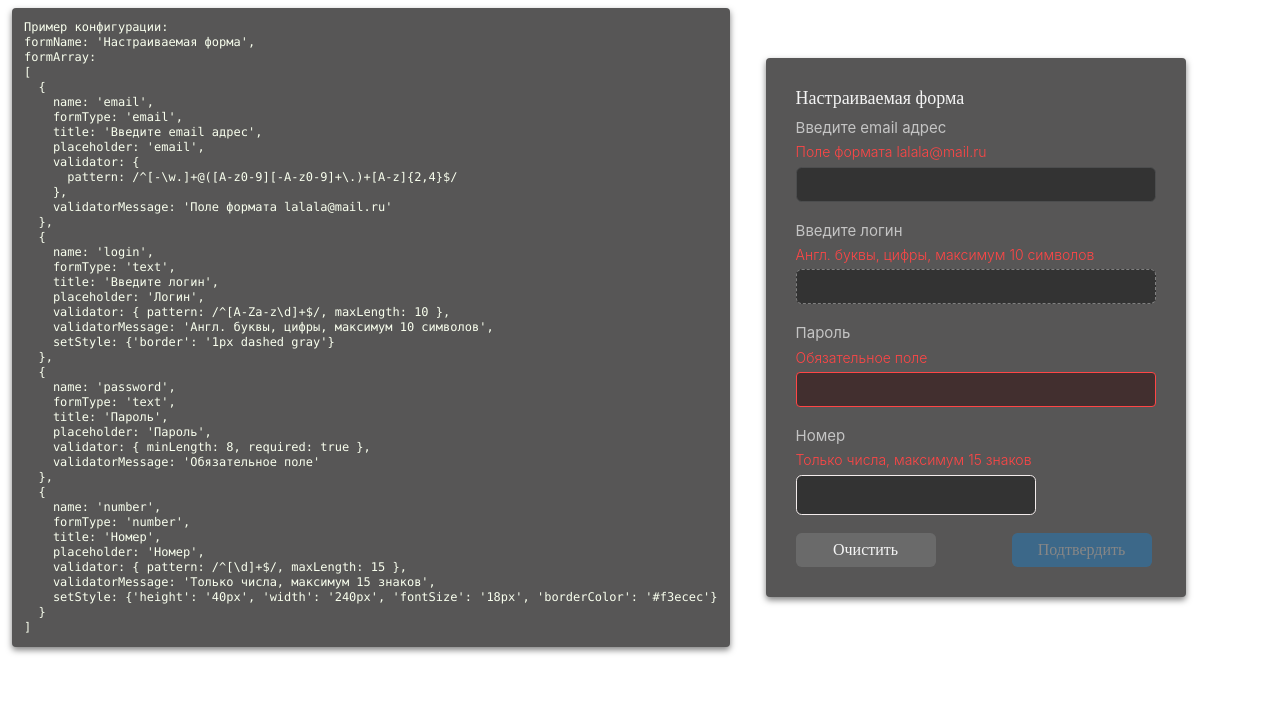
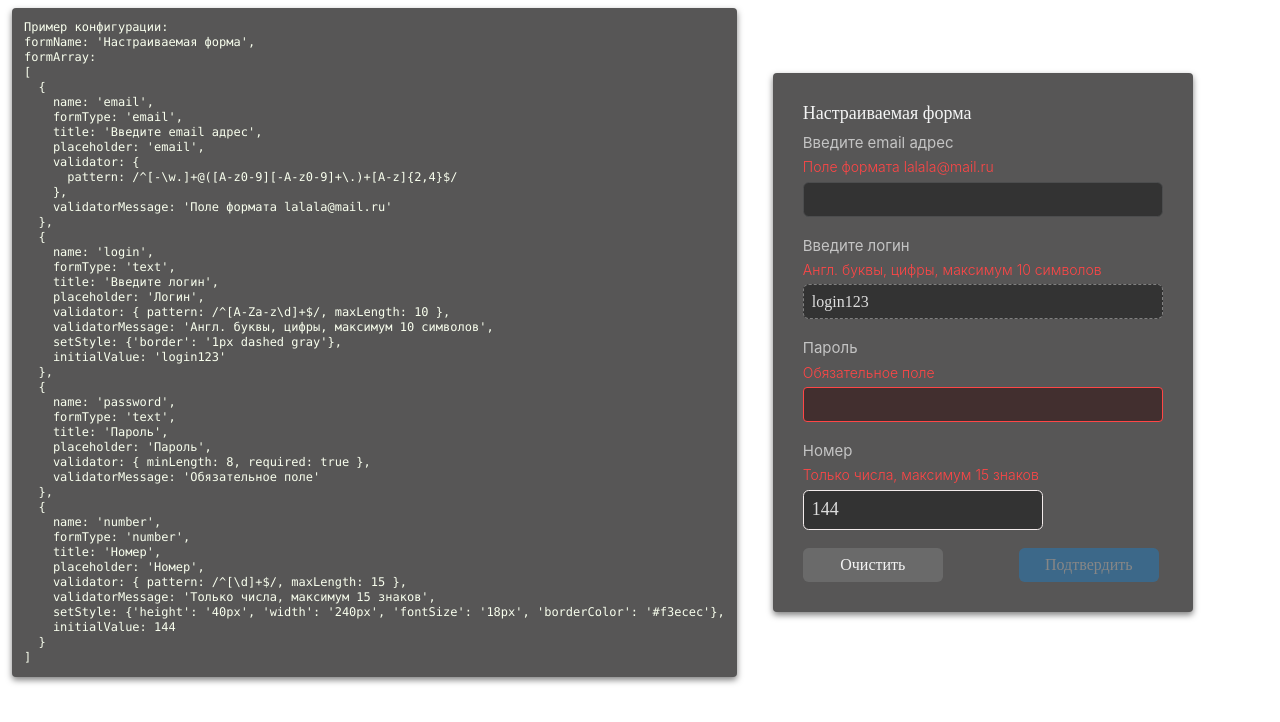
Before and after one commit to dyzz24/dynamical-react-form, a React (Create React App) app: page / in a window 1280 px wide. Shown: the top 722 px of the page. Built offline with nearby package versions, Linux system fonts and the light colour scheme.

Commit message:
add initial input value

```diff
--- a/src/form/form-items/examplecode.js
+++ b/src/form/form-items/examplecode.js
@@ -19,7 +19,8 @@ formArray:
     placeholder: 'Логин',
     validator: { pattern: /^[A-Za-z\d]+$/, maxLength: 10 },
     validatorMessage: 'Англ. буквы, цифры, максимум 10 символов',
-    setStyle: {'border': '1px dashed gray'}
+    setStyle: {'border': '1px dashed gray'},
+    initialValue: 'login123'
   },
   {
     name: 'password',
@@ -36,6 +37,7 @@ formArray:
     placeholder: 'Номер',
     validator: { pattern: /^[\d]+$/, maxLength: 15 },
     validatorMessage: 'Только числа, максимум 15 знаков',
-    setStyle: {'height': '40px', 'width': '240px', 'fontSize': '18px', 'borderColor': '#f3ecec'}
+    setStyle: {'height': '40px', 'width': '240px', 'fontSize': '18px', 'borderColor': '#f3ecec'},
+    initialValue: 144
   }
 ]`
--- a/src/form/form-items/form-items.js
+++ b/src/form/form-items/form-items.js
@@ -27,11 +27,11 @@ export default class FormItems extends React.Component {
       const modifierInputsArr = this.state.formArray.map(val => {
         if (val.validator && val.validator.required) {
           val['valid'] = false;
-          val['value'] = '';
+          val['value'] = val.initialValue || '';
           val.errorText = '';
         } else {
           val['valid'] = true;
-          val['value'] = '';
+          val['value'] = val.initialValue || '';
           val.errorText = '';
         }
         return val;
--- a/src/form/form-items/input/input.js
+++ b/src/form/form-items/input/input.js
@@ -5,8 +5,15 @@ export default class Input extends React.Component {
     super();
   }
 
+  inputElement = React.createRef();
+
   valueChange = (e, formElem) => {
       this.props.valueChange(e, formElem);
+  }
+
+  componentDidMount() {
+    this.inputElement.current.value = this.props.formElem.initialValue || '';
+
   }
 
   render() {
@@ -18,6 +25,7 @@ export default class Input extends React.Component {
       onChange={(e, f) => this.valueChange(e, this.props.formElem)}
       name={this.props.formElem.name}
       className={!this.props.formElem.valid ? 'invalid' : ''}
+      ref = {this.inputElement}
     ></input>
     );
   }
--- a/src/form/form.js
+++ b/src/form/form.js
@@ -25,7 +25,8 @@ export default class Form extends React.Component {
           placeholder: 'Логин',
           validator: { pattern: /^[A-Za-z\d]+$/, maxLength: 10 },
           validatorMessage: 'Англ. буквы, цифры, максимум 10 символов',
-          setStyle: {'border': '1px dashed gray'}
+          setStyle: {'border': '1px dashed gray'},
+          initialValue: 'login123'
         },
         {
           name: 'password',
@@ -42,7 +43,8 @@ export default class Form extends React.Component {
           placeholder: 'Номер',
           validator: { pattern: /^[\d]+$/, maxLength: 15 },
           validatorMessage: 'Только числа, максимум 15 знаков',
-          setStyle: {'height': '40px', 'width': '240px', 'fontSize': '18px', 'borderColor': '#f3ecec'}
+          setStyle: {'height': '40px', 'width': '240px', 'fontSize': '18px', 'borderColor': '#f3ecec'},
+          initialValue: 144
         }
       ],
       formName: 'Настраиваемая форма',
```
